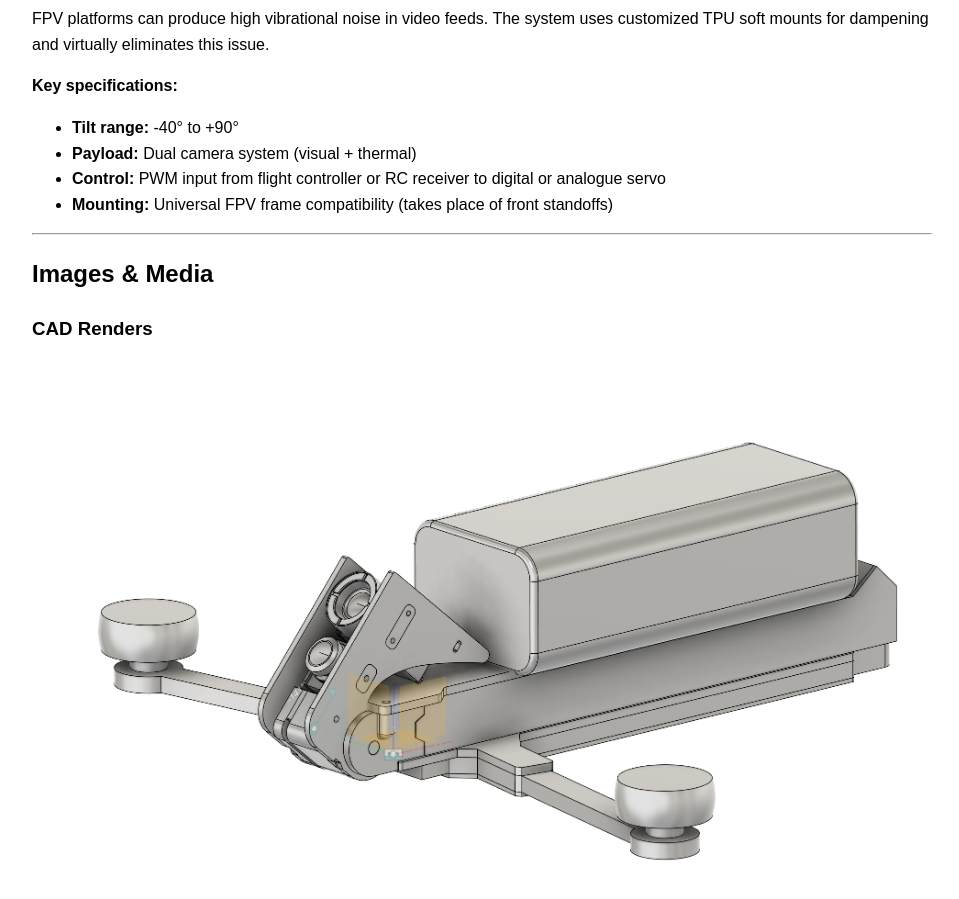
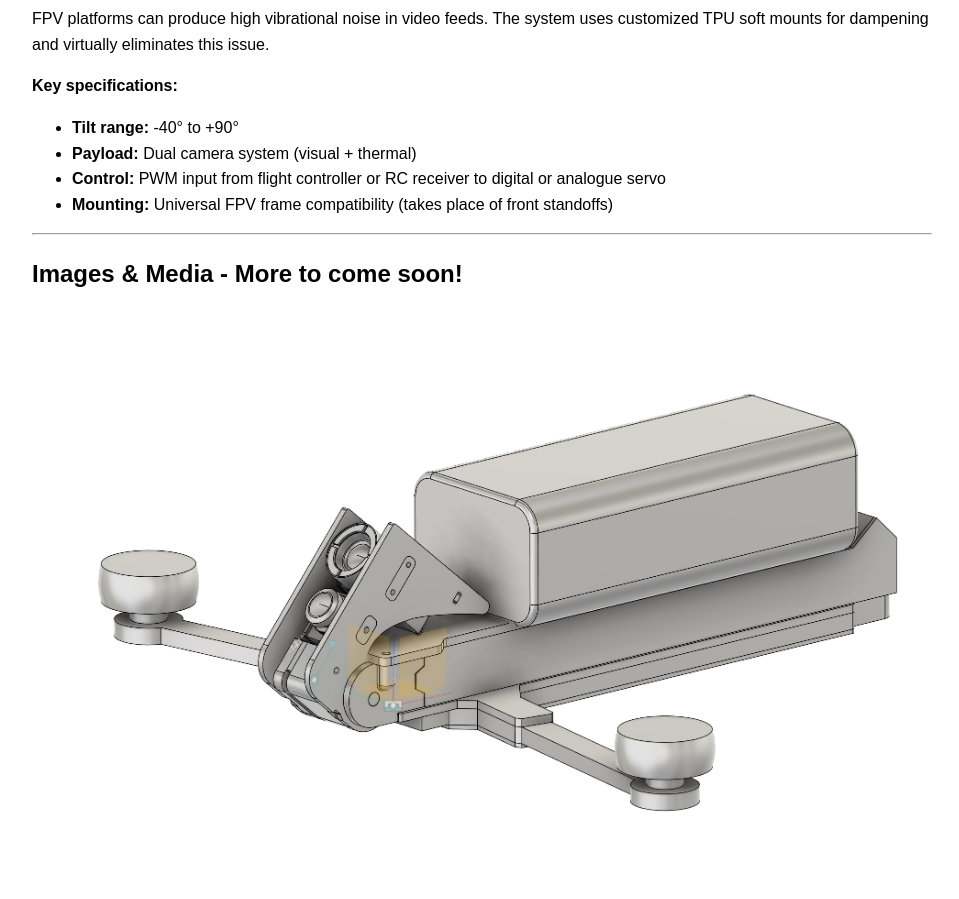
Before and after one commit to mgreenhough/KHORTECH_Projects, a Jekyll site: the page built from _posts/2026-03-19-Dual_Spectrum_FPV_Gimbal.md, in a window 1280 px wide and 900 px high, scrolled down 961 px. Shown: the whole window, without its empty margins (158-1117 px from the left). Built offline with Jekyll 4.4.1, drawn with Linux system fonts in a browser that asks for light colours.

Commit message:
Update Dual Spectrum FPV Gimbal post

```diff
--- a/_posts/2026-03-19-Dual_Spectrum_FPV_Gimbal.md
+++ b/_posts/2026-03-19-Dual_Spectrum_FPV_Gimbal.md
@@ -38,9 +38,7 @@ FPV platforms can produce high vibrational noise in video feeds. The system uses
 
 ---
 
-## Images & Media
-
-### CAD Renders
+## Images & Media - More to come soon!
 
 <figure>
   <img src="{{ '/assets/project_photos/FPV_gimbal/Wraith_One_v18.png' | relative_url }}" alt="Gimbal CAD render showing dual camera mounting">
```
Also changed, not shown: other parts of _posts/2026-03-19-Dual_Spectrum_FPV_Gimbal.md (+0 -2 lines).
